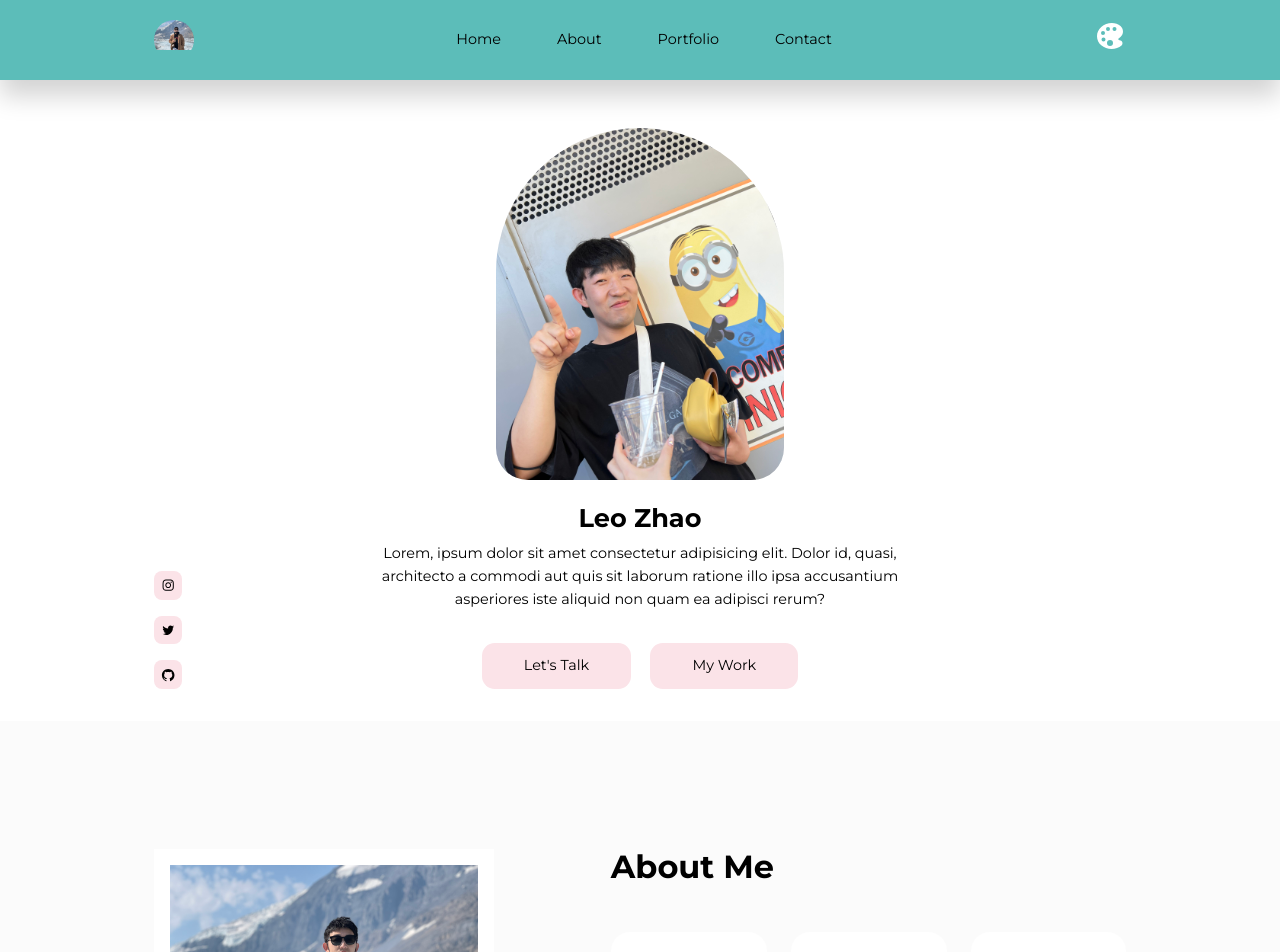
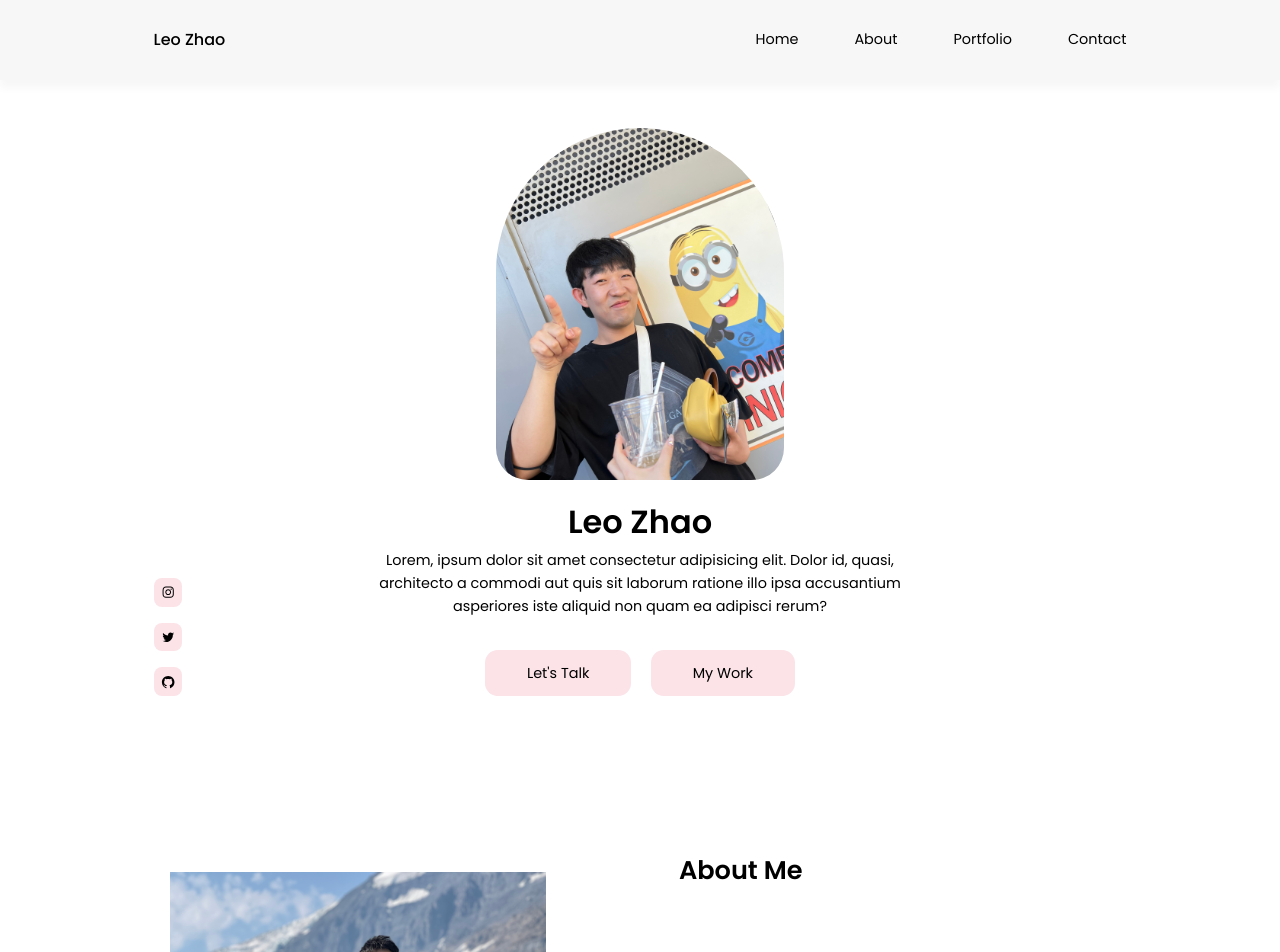
Before and after one commit to Leo-GeZhao/Portfolio-website, a React (Create React App) app: page / in a window 1280 px wide. Shown: the top 952 px of the page. Built offline with nearby package versions, Linux system fonts and the light colour scheme.

Commit message:
fix formatting

```diff
--- a/public/index.html
+++ b/public/index.html
@@ -5,7 +5,7 @@
   <meta http-equiv="X-UA-Compatible" content="IE=edge">
   <meta name="viewport" content="width=device-width, initial-scale=1.0">
   <title>Portfolio-Website</title>
-  <link href="https://fonts.googleapis.com/css2?family=Montserrat:wght@300;400;500;600;700&family=Roboto&display=swap" rel="stylesheet">
+  <link href="https://fonts.googleapis.com/css2?family=Poppins:wght@300;400;500;600;700&display=swap" rel="stylesheet">
 </head>
 <body>
   <div id="root">
--- a/src/index.css
+++ b/src/index.css
@@ -31,7 +31,7 @@ html {
 }
 
 body {
-    font-family: 'Montserrat', sans-serif;
+    font-family: 'Poppins', sans-serif;
     line-height: 1.6;
     font-size: 0.9rem;
 }
@@ -44,13 +44,13 @@ body {
 
 section{
     padding: 5rem 0;
-    background-color: #FBFBFB;
+    background-color: white;
     transition: var(--transition);
 }
 
-section:nth-child(even){
+/* section:nth-child(even){
     background-color: white;
-}
+} */
 
 section > h2 {
     text-align: center;
@@ -69,6 +69,7 @@ a {
 
 h1, h2, h3, h4, h5, h6 {
     line-height: 1.1;
+    font-weight: 600;
     color: black;
 }
 
--- a/src/sections/about/About.jsx
+++ b/src/sections/about/About.jsx
@@ -15,7 +15,7 @@ const About = () => {
           </div>
         </div>
         <div className="about__right">
-          <h2>About Me</h2>
+          <h3>About Me</h3>
           <div className="about__cards">
             {
               data.map((item,index)=>(
--- a/src/sections/about/about.css
+++ b/src/sections/about/about.css
@@ -1,7 +1,7 @@
 .about__container{
     margin-top: 3rem;
     display: grid;
-    grid-template-columns: 35% 53%;
+    grid-template-columns: 42% 50%;
     gap:12%;
 }
 
@@ -11,6 +11,7 @@
     border: 1rem solid white;
     transition: var(--transition);
 }
+
 
 .about__portrait:hover{
     border-width: 0;
--- a/src/sections/contact/contact.css
+++ b/src/sections/contact/contact.css
@@ -1,8 +1,11 @@
+#contact h2 {
+    margin-top: 2rem;
+}
 .contact__container{
     margin-top: 2rem;
     width: 70%;
     display: grid;
-    grid-template-columns: 30% 58%;
+    grid-template-columns: 40% 48%;
     gap: 12%;
 }
 
@@ -15,7 +18,7 @@
 .contact__option{
     background-color:#FBFBFB;
     padding: 1.2rem;
-    border-radius: var(--border-radius-3);
+    border-radius: var(--border-radius-2);
     text-align: center;
     border: 1px solid transparent;
     transition: var(--transition);
--- a/src/sections/footer/footer.css
+++ b/src/sections/footer/footer.css
@@ -1,5 +1,5 @@
 footer{
-    background-color:#5cbdb9 ;
+    background-color:#f7f7f7 ;
     padding: 3rem 0;
     text-align: center;
     font-size: 0.9rem;
@@ -13,9 +13,6 @@ footer{
     display: inline-block;
 }
 
-.footer__logo:hover{
-    color: white;
-}
 
 .permalinks{
     display: flex;
@@ -41,9 +38,11 @@ footer{
     transition: var(--transition);
 }
 .footer__socials a:hover {
-    color: #5cbdb9;
+    background-color: #5cbdb9;
+    color: white;
     transform: translateY(-0.5rem);
 }
 .permalinks a:hover{
-    color: white;
+    color: #5cbdb9;
+    font-weight: 450;
 }
--- a/src/sections/header/Header.jsx
+++ b/src/sections/header/Header.jsx
@@ -10,7 +10,7 @@ const Header = () => {
         <div className="header__profile">
           <img src={HeaderImg} alt="Header Portrait" />
         </div>
-        <h3>Leo Zhao</h3>
+        <h2>Leo Zhao</h2>
         <p>Lorem, ipsum dolor sit amet consectetur adipisicing elit. Dolor id, quasi, architecto a commodi aut quis sit laborum ratione illo ipsa accusantium asperiores iste aliquid non quam ea adipisci rerum?</p>
         <div className='header__cta'>
           <a href="#contact" className='btn'>Let's Talk</a>
--- a/src/sections/navbar/Navbar.jsx
+++ b/src/sections/navbar/Navbar.jsx
@@ -1,20 +1,15 @@
 import './navbar.css'
-import Logo from '../../assets/Logo.jpg'
 import data from './data'
-import {IoColorPalette} from 'react-icons/io5'
 const Navbar = () => {
   return (
     <nav>
       <div className='container nav__container'>
-        <a href="index.html" className='nav__logo'>
-          <img src={Logo} alt="Logo" />
-        </a>
+        <a href="index.html"><span className='nav__logo'>Leo Zhao</span></a>
         <ul className='nav__menu'>
           {
             data.map((item,index)=><li key={index+1}><a href={item.link}>{item.title}</a></li>)
           }
         </ul>
-        <button id='theme__icon'><IoColorPalette /></button>
       </div>
     </nav>
   )
--- a/src/sections/navbar/navbar.css
+++ b/src/sections/navbar/navbar.css
@@ -7,9 +7,8 @@ nav{
     top: 0;
     left: 0;
     z-index: 9;
-    box-shadow: 0 1rem 1.5rem lightgrey;
-    transition: var(--transition);
-    background-color: #5cbdb9;
+    background-color: #f7f7f7;
+    box-shadow: 0 0.5rem 0.5rem #f7f7f7;
 }
 
 .nav__container {
@@ -19,10 +18,8 @@ nav{
 }
 
 .nav__logo {
-    width: 2.5rem;
-    height: 2.5rem;
-    border-radius: 50%;
-    overflow: hidden;
+    font-size: 1rem;
+    font-weight: 450;
 }
 
 .nav__menu {
@@ -31,14 +28,6 @@ nav{
 }
 
 .nav__menu a:hover{
-    color: white;
+    color: #5cbdb9;
+    font-weight: 450;
 }
-
-
-
-#theme__icon{
-    background: transparent;
-    color: white;
-    font-size: 2rem;
-    cursor: pointer;
-}
```
